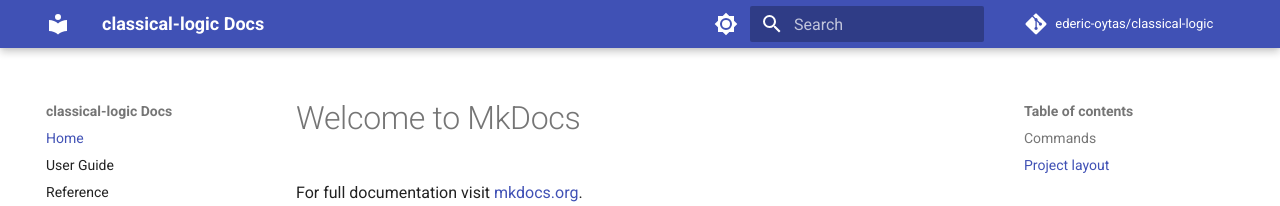
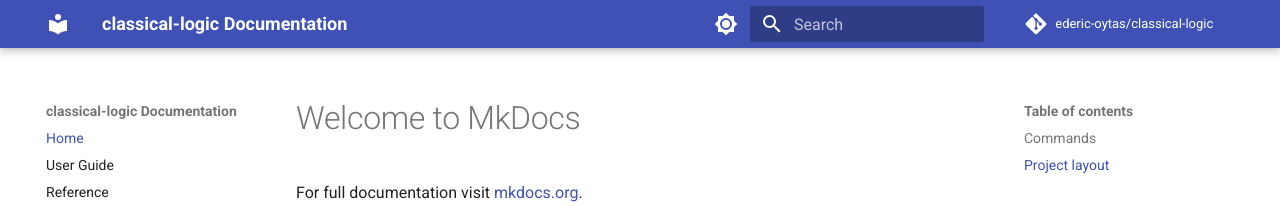
Before and after one commit to ederic-oytas/classical-logic, an MkDocs documentation site: the page built from docs/index.md, in a window 1280 px wide. Shown: the top 206 px of the page. Built offline with MkDocs 1.6.1 and Material for MkDocs 9.7.7, drawn with Linux system fonts in a browser that asks for light colours; comment, search, counter and statistics services are not loaded.

Commit message:
Update site name

```diff
--- a/mkdocs.yml
+++ b/mkdocs.yml
@@ -1,5 +1,5 @@
 # Some site and repo information
-site_name: classical-logic Docs
+site_name: classical-logic Documentation
 repo_url: https://github.com/ederic-oytas/classical-logic
 repo_name: ederic-oytas/classical-logic
 site_description: Documentation for the `classical-logic` Python package.
```
